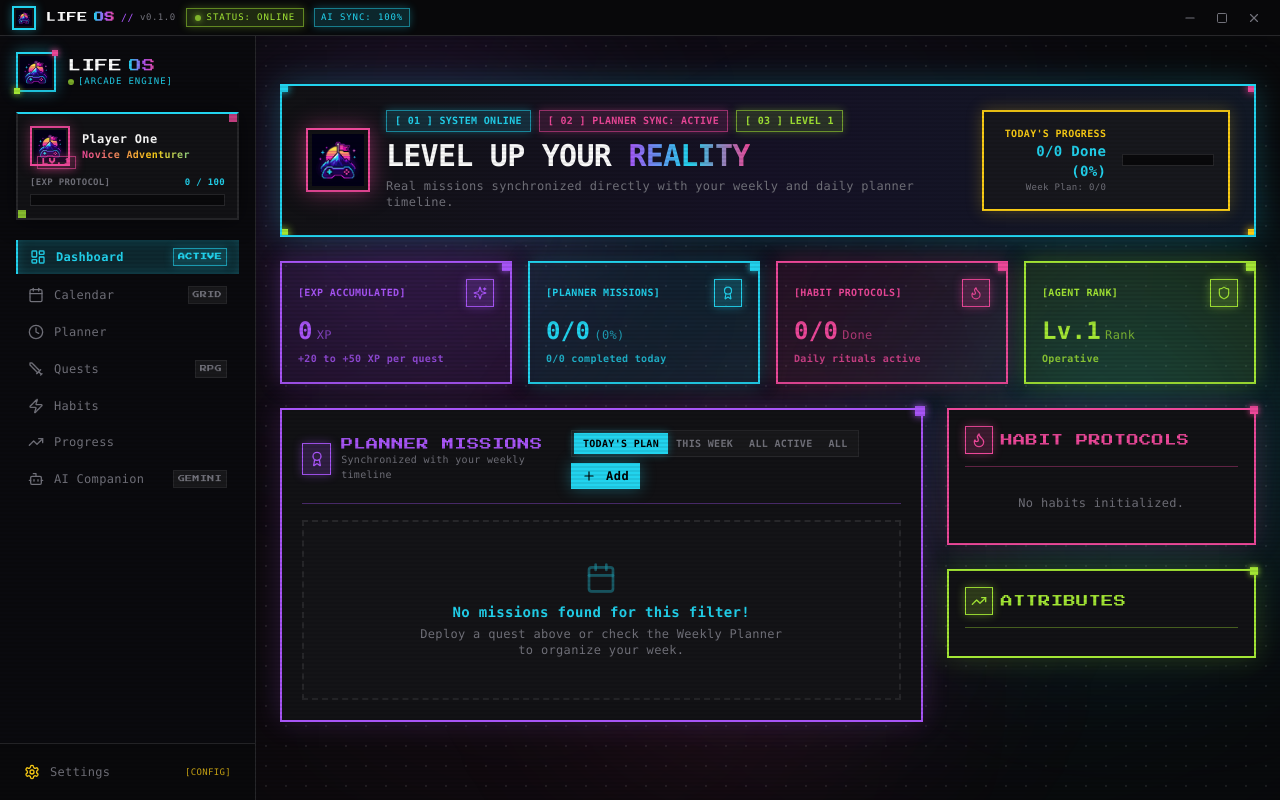
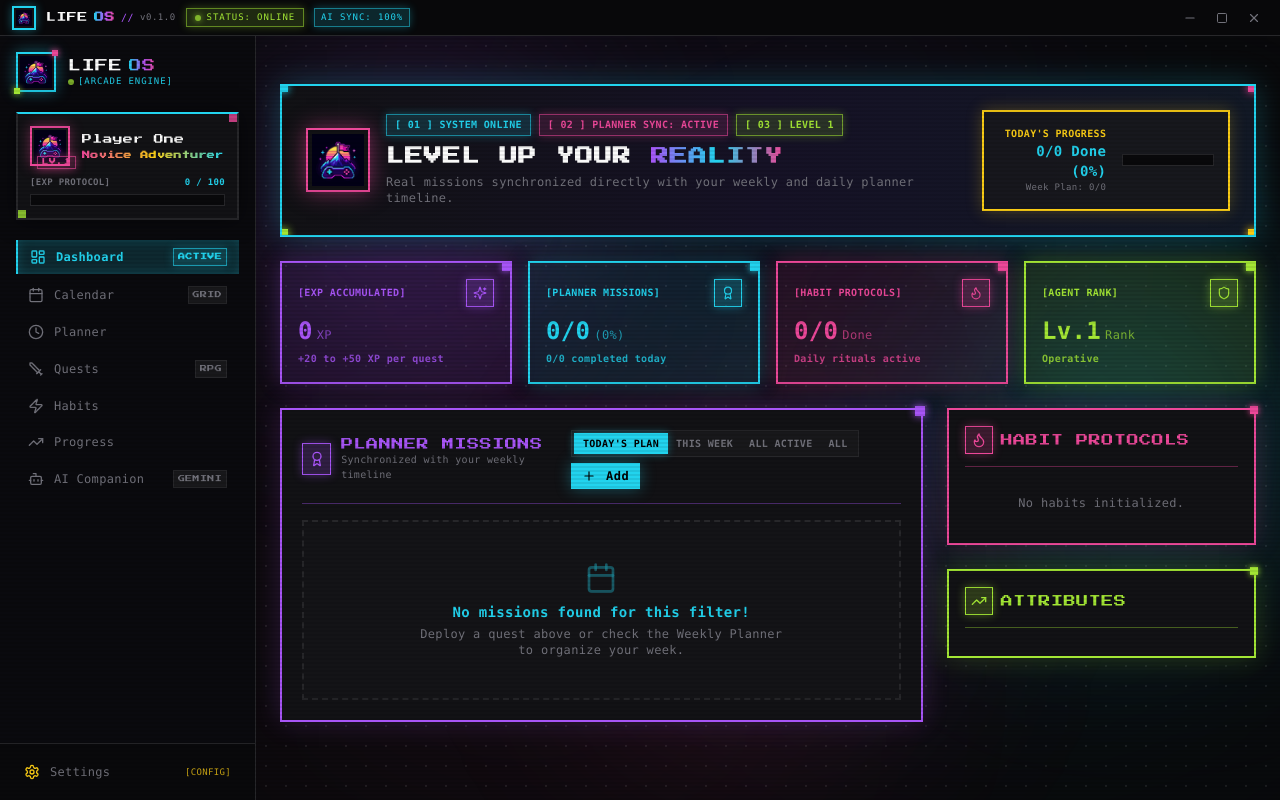
Before and after one commit to Noufel-sf/levelup-life, a React (Vite) app: page / in a window 1280 px wide. Built offline with nearby package versions, Linux system fonts and the light colour scheme.

Commit message:
feat: apply retro pixel game font to all headers, card titles, and page heroes

```diff
--- a/src/components/8bit/RetroCard.tsx
+++ b/src/components/8bit/RetroCard.tsx
@@ -56,7 +56,7 @@ export const RetroCardHeader: React.FC<React.HTMLAttributes<HTMLDivElement>> = (
 
 export const RetroCardTitle: React.FC<React.HTMLAttributes<HTMLHeadingElement> & { pixelFont?: boolean }> = ({
   className,
-  pixelFont = false,
+  pixelFont = true,
   children,
   ...props
 }) => (
--- a/src/components/layout/Sidebar.tsx
+++ b/src/components/layout/Sidebar.tsx
@@ -137,8 +137,8 @@ export const Sidebar: React.FC<SidebarProps> = ({ currentTab, onSelectTab, profi
             </div>
 
             <div className="overflow-hidden flex-1 min-w-0">
-              <p className="text-xs font-mono font-bold text-foreground truncate">{profile?.name || 'Player One'}</p>
-              <p className="text-[10px] font-mono truncate text-transparent bg-clip-text bg-gradient-to-r from-neon-pink via-neon-yellow to-neon-cyan font-bold">
+              <p className="text-[10px] font-pixel text-foreground truncate tracking-wide">{profile?.name || 'Player One'}</p>
+              <p className="text-[8px] font-pixel truncate text-transparent bg-clip-text bg-gradient-to-r from-neon-pink via-neon-yellow to-neon-cyan font-bold mt-0.5">
                 {profile?.title || 'Novice Adventurer'}
               </p>
             </div>
--- a/src/features/ai-companion/AICompanionView.tsx
+++ b/src/features/ai-companion/AICompanionView.tsx
@@ -10,7 +10,7 @@ export const AICompanionView: React.FC = () => {
     <div className="space-y-6">
       <div className="flex items-center justify-between">
         <div>
-          <h2 className="text-xl font-bold text-foreground">AI Companion — Gemini Core</h2>
+          <h2 className="text-sm sm:text-base font-bold text-foreground font-pixel tracking-wider">AI Companion — Gemini Core</h2>
           <p className="text-xs text-muted">Goal decomposition, realistic day planning & adaptive rescheduling</p>
         </div>
         <RetroBadge variant="cyan" pixelFont>
--- a/src/features/calendar/CalendarView.tsx
+++ b/src/features/calendar/CalendarView.tsx
@@ -298,7 +298,7 @@ export const CalendarView: React.FC<CalendarViewProps> = ({ onRefreshProfile })
                 <ChevronRight className="w-4 h-4" />
               </button>
             </div>
-            <span className="font-mono text-xs font-bold text-foreground px-2">
+            <span className="font-pixel text-[10px] font-bold text-foreground px-2 tracking-wide">
               {formatRange()}
             </span>
           </div>
@@ -462,7 +462,7 @@ export const CalendarView: React.FC<CalendarViewProps> = ({ onRefreshProfile })
         <div className="p-4 bg-card border-2 border-neon-cyan shadow-[0_0_20px_rgba(34,211,238,0.25)] relative">
           <span className="absolute -top-1 -right-1 w-2 h-2 bg-neon-cyan shadow-[0_0_6px_#22d3ee]" />
           <div className="flex items-center justify-between pb-3 border-b border-neon-cyan/40 mb-3">
-            <span className="font-mono text-xs font-bold text-neon-cyan uppercase">
+            <span className="font-pixel text-[9px] font-bold text-neon-cyan uppercase tracking-wider">
               {currentDate.toLocaleDateString('en', { month: 'long', year: 'numeric' })}
             </span>
             <div className="flex space-x-1">
--- a/src/features/dashboard/DashboardView.tsx
+++ b/src/features/dashboard/DashboardView.tsx
@@ -220,7 +220,7 @@ export const DashboardView: React.FC<DashboardViewProps> = ({ profile, onRefresh
                   [ 03 ] LEVEL {profile?.level || 1}
                 </span>
               </div>
-              <h2 className="text-2xl sm:text-3xl font-bold tracking-tight text-foreground font-mono">
+              <h2 className="text-sm sm:text-base md:text-lg font-bold tracking-wider text-foreground font-pixel leading-snug">
                 LEVEL UP YOUR{' '}
                 <span className="text-transparent bg-clip-text bg-gradient-to-r from-primary via-neon-cyan to-neon-pink">
                   REALITY
--- a/src/features/habits/HabitsView.tsx
+++ b/src/features/habits/HabitsView.tsx
@@ -38,7 +38,7 @@ export const HabitsView: React.FC = () => {
     <div className="space-y-6">
       <div className="flex items-center justify-between">
         <div>
-          <h2 className="text-xl font-bold text-foreground">Habit Protocol System</h2>
+          <h2 className="text-sm sm:text-base font-bold text-foreground font-pixel tracking-wider">Habit Protocol System</h2>
           <p className="text-xs text-muted">Daily and weekly recurring habits that award consistent XP</p>
         </div>
         <RetroButton size="sm" variant="pink" onClick={() => setIsCreating(!isCreating)} pixelFont>
--- a/src/features/planner/PlannerView.tsx
+++ b/src/features/planner/PlannerView.tsx
@@ -413,7 +413,7 @@ export const PlannerView: React.FC<PlannerViewProps> = ({ onRefreshProfile }) =>
                 </span>
               )}
             </div>
-            <h2 className="text-2xl sm:text-3xl font-bold tracking-tight text-foreground font-mono">
+            <h2 className="text-sm sm:text-base md:text-lg font-bold tracking-wider text-foreground font-pixel leading-snug">
               ORCHESTRATE YOUR{' '}
               <span className="text-transparent bg-clip-text bg-gradient-to-r from-primary via-neon-cyan to-neon-pink">
                 WEEKLY VICTORY
@@ -682,7 +682,7 @@ export const PlannerView: React.FC<PlannerViewProps> = ({ onRefreshProfile }) =>
                   </span>
                 </div>
 
-                <h3 className="text-xl sm:text-2xl font-bold font-mono text-foreground tracking-tight">
+                <h3 className="text-sm sm:text-base font-bold font-pixel text-foreground tracking-wide">
                   {selectedDateObj.toLocaleDateString('en', {
                     weekday: 'long',
                     day: 'numeric',
--- a/src/features/progress/ProgressView.tsx
+++ b/src/features/progress/ProgressView.tsx
@@ -20,7 +20,7 @@ export const ProgressView: React.FC<ProgressViewProps> = ({ profile }) => {
   return (
     <div className="space-y-6">
       <div>
-        <h2 className="text-xl font-bold text-foreground">Character Progression & Analytics</h2>
+        <h2 className="text-sm sm:text-base font-bold text-foreground font-pixel tracking-wider">Character Progression & Analytics</h2>
         <p className="text-xs text-muted">Auditable ledger of your life achievements and gained experience</p>
       </div>
 
--- a/src/features/quests/QuestsView.tsx
+++ b/src/features/quests/QuestsView.tsx
@@ -334,7 +334,7 @@ export const QuestsView: React.FC<QuestsViewProps> = ({ onRefreshProfile }) => {
                     <div className="flex-1">
                       <div className="flex items-center space-x-2.5 mb-1 flex-wrap">
                         <h3
-                          className={`font-mono font-bold text-base ${
+                          className={`font-arcade font-bold text-base tracking-wide ${
                             isCompleted ? 'line-through text-muted-foreground' : 'text-foreground'
                           }`}
                         >
--- a/src/features/settings/SettingsView.tsx
+++ b/src/features/settings/SettingsView.tsx
@@ -34,7 +34,7 @@ export const SettingsView: React.FC = () => {
     <div className="space-y-6">
       <div className="flex items-center justify-between">
         <div>
-          <h2 className="text-xl font-bold text-foreground">System Settings</h2>
+          <h2 className="text-sm sm:text-base font-bold text-foreground font-pixel tracking-wider">System Settings</h2>
           <p className="text-xs text-muted">Configure local preferences, Gemini API credentials & notifications</p>
         </div>
         {saved && (
--- a/src/index.css
+++ b/src/index.css
@@ -34,6 +34,11 @@
     color: #fafafa;
     font-family: 'Pixelify Sans', 'Press Start 2P', 'Space Grotesk', 'Inter', monospace;
     letter-spacing: 0.02em;
+  }
+
+  h1, h2, h3, h4, h5, h6 {
+    font-family: 'Press Start 2P', 'Pixelify Sans', monospace;
+    letter-spacing: 0.04em;
   }
 }
 
```
